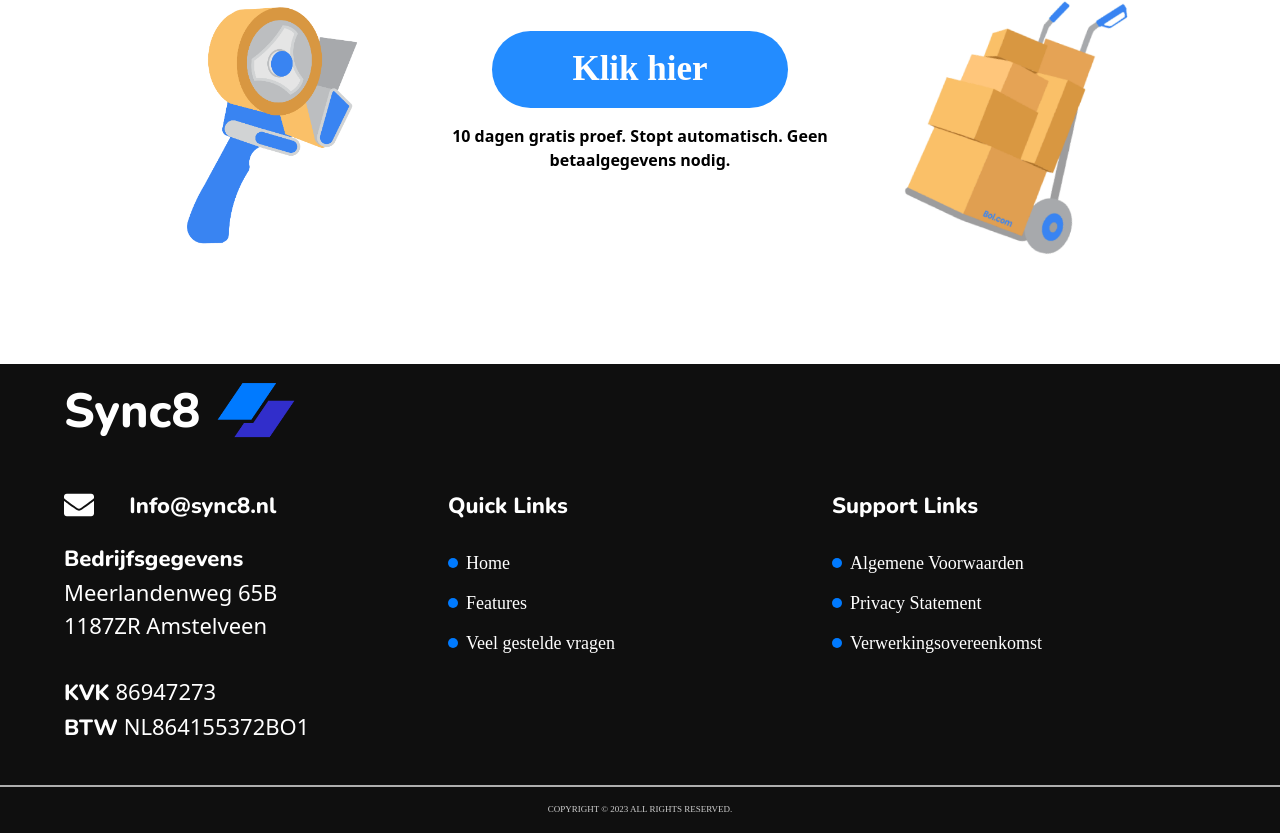
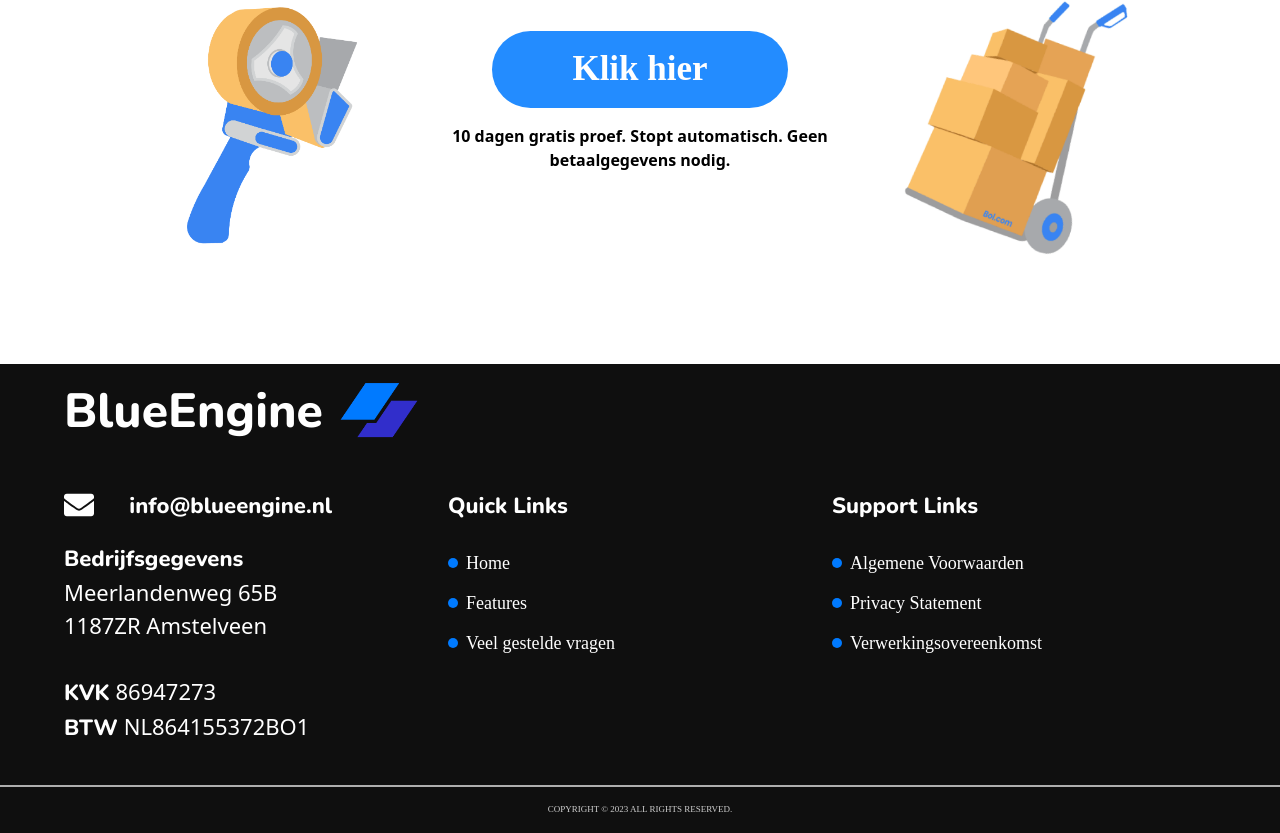
Before and after one commit to zohaib-saeed/blue-engine-v2, a React (Create React App) app: page / in a window 1280 px wide. Shown: the part 3686-4519 px from the top of the page. Built offline with nearby package versions, Linux system fonts and the light colour scheme; no server answers; a web font is replaced by a local one.

Commit message:
now called blue engine, disabled https

```diff
--- a/public/index.html
+++ b/public/index.html
@@ -34,7 +34,7 @@
       work correctly both with client-side routing and a non-root public URL.
       Learn how to configure a non-root public URL by running `npm run build`.
     -->
-    <title>Sync8</title>
+    <title>BlueEngine</title>
   </head>
 
   <!--Start of Tawk.to Script-->
--- a/src/components/footer.tsx
+++ b/src/components/footer.tsx
@@ -7,7 +7,7 @@ const Footer = () => {
       <div className="grid grid-cols-2 items-center pb-12  py-4 mx-auto 2xl:w-[50%] w-[90%]">
         <div className="flex gap-4 items-center">
           <h2 className="md:text-[48px] text-2xl font-NunitoExtraBold text-white">
-            Sync8
+            BlueEngine
           </h2>
           <img src={logo} alt="" className="sm:w-[80px] w-[50px] " />
         </div>
@@ -21,7 +21,7 @@ const Footer = () => {
             </div>
             <div className="col-span-10">
               <h2 className="font-NunitoExtraBold  lg:text-[22px] sm:text-[18px] text-[16px]  text-white sm:pb-5 pb-1">
-                Info@sync8.nl
+                info@blueengine.nl
               </h2>
             </div>
           </div>
--- a/src/pages/PrivacyPolicy.tsx
+++ b/src/pages/PrivacyPolicy.tsx
@@ -117,7 +117,7 @@ function PrivacyPolicy() {
         Als je vragen of opmerkingen hebt over deze privacyverklaring, neem dan
         contact met ons op via:
       </p>
-      <p className="mb-4">E-mail: info@sync8.nl</p>
+      <p className="mb-4">E-mail: info@blueengine.nl</p>
       <p>Adres: Meerlandenweg 65B, 1187ZR, Amstelveen</p>
     </div>
   );
```
Also changed, not shown: 1 other file (tests, documents, lock files or other folders).
